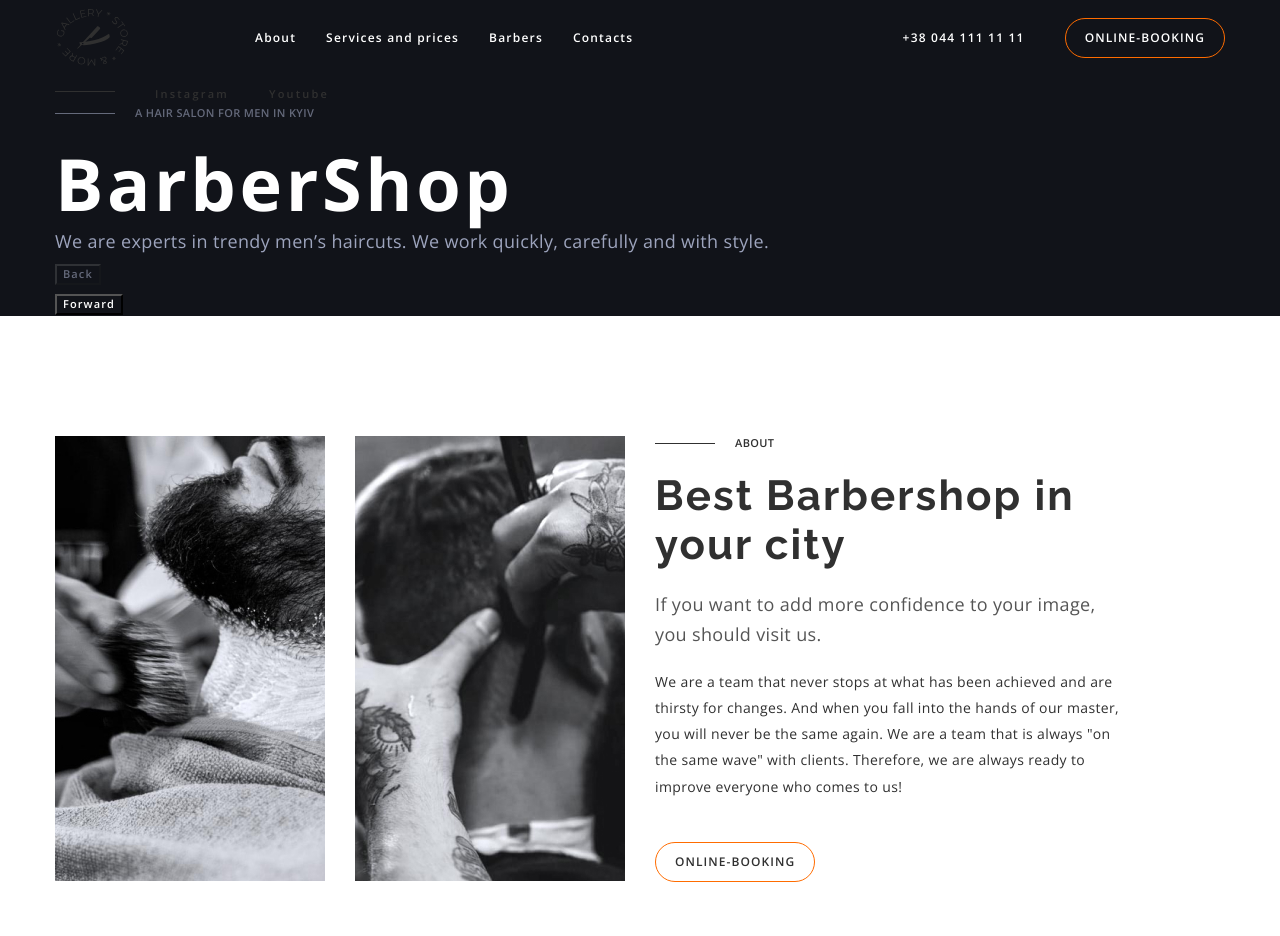
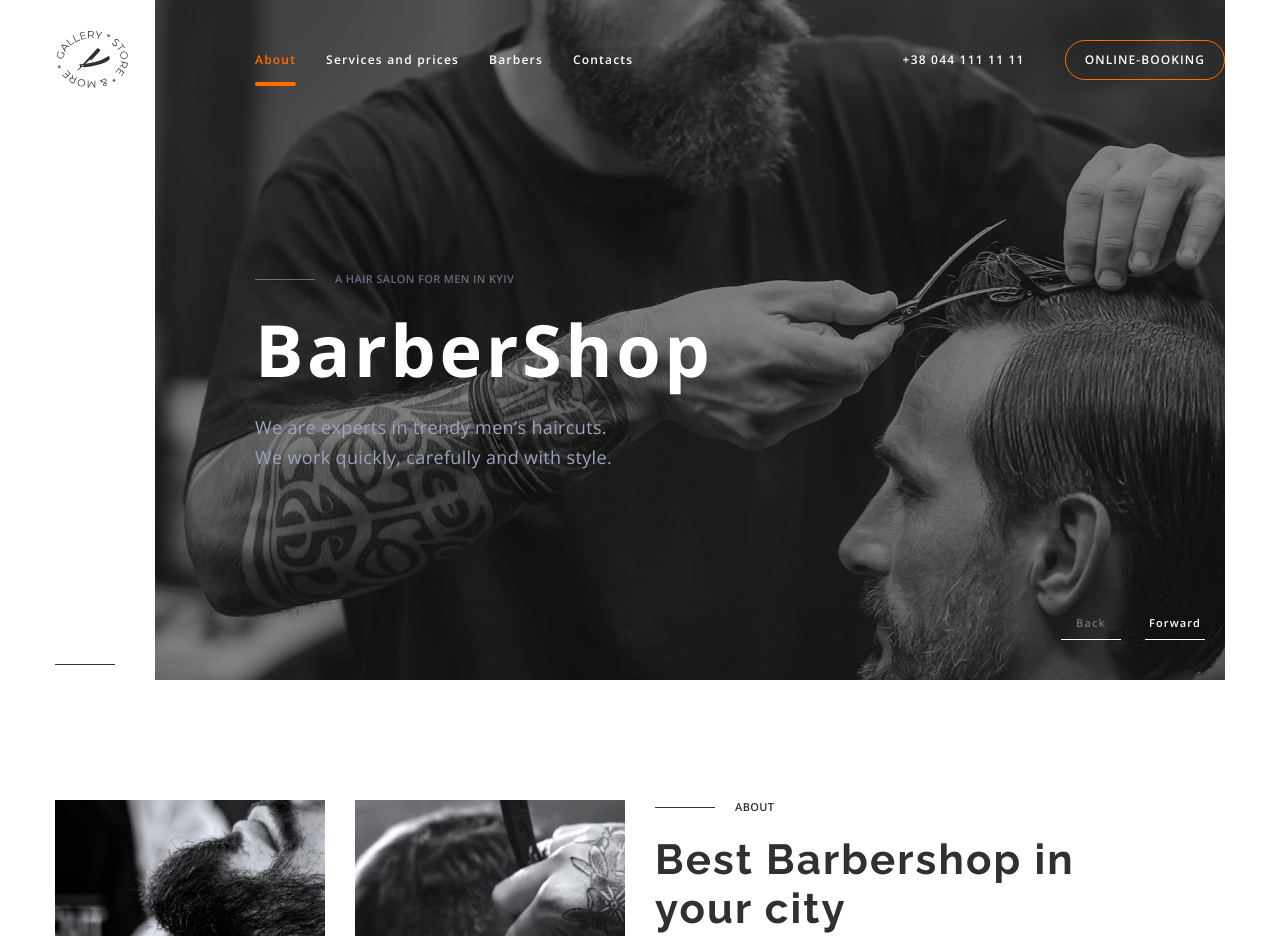
Before and after one commit to Dimentiy88/Barber-Shop, a plain HTML site: page index.html in a window 1280 px wide. Shown: the top 936 px of the page. Drawn offline with nearby package versions, Linux system fonts and the light colour scheme; files whose address does not match are found by name.

Commit message:
add 5-1/1_56\

```diff
--- a/css/style.css
+++ b/css/style.css
@@ -17,6 +17,9 @@
   /* Others */
   --indent: 30px;
   --items: 3;
+
+  --header-idx: 10;
+  --modal-idx: 100;
 }
 /* Base styles */
 
@@ -81,9 +84,10 @@ button {
 
 .container {
   width: 1200px;
+  margin-left: auto;
   margin-right: auto;
-  margin-left: auto;
-  padding: 0 15px;
+  padding-left: 15px;
+  padding-right: 15px;
 
   /* outline: 2px solid red;
   outline-offset: -2px; */
@@ -167,7 +171,13 @@ button {
 /* !Header styles */
 
 .header {
-  background-color: var(--main-bg-cl);
+  position: fixed;
+  top: 0;
+  z-index: var(--header-idx);
+
+  width: 100%;
+  padding: 22px 0;
+  /* background-color: var(--main-bg-cl); */
 }
 .header-container {
   display: flex;
@@ -189,6 +199,7 @@ button {
 .header-nav-item {
 }
 .header-nav-link {
+  position: relative;
   display: block;
   padding-top: 30px;
   padding-bottom: 30px;
@@ -202,11 +213,33 @@ button {
 .header-nav-link:focus {
   color: var(--accent-txt-cl);
 }
+
+.header-nav-link::after {
+  content: '';
+  position: absolute;
+  left: 0;
+  bottom: 12px;
+  display: block;
+  width: 100%;
+  height: 4px;
+  border-radius: 4px;
+}
+
+.header-nav-link.current {
+  color: var(--accent-txt-cl);
+}
+
+.header-nav-link.current::after,
+.header-nav-link:hover::after,
+.header-nav-link:focus::after {
+  background-color: var(--accent-bg-cl);
+}
 .header-contact {
   display: block;
   padding-top: 30px;
   padding-bottom: 30px;
   margin-right: 40px;
+
   font-weight: 600;
   font-size: 12px;
   line-height: 1.33;
@@ -218,12 +251,23 @@ button {
   color: var(--accent-txt-cl);
 }
 .header-btn {
+  margin-right: 20px;
 }
 
 /* !Hero styles */
 
-.hero {
+/* .hero {
   background-color: var(--main-bg-cl);
+} */
+
+.hero-container {
+  position: relative;
+  display: flex;
+}
+.hero-left-side {
+  width: 100px;
+  display: flex;
+  align-items: flex-end;
 }
 .media {
   display: flex;
@@ -248,29 +292,56 @@ button {
 .media-link:focus {
   color: var(--accent-txt-cl);
 }
+
+.hero-right-side {
+  flex-grow: 1;
+  padding-top: 272px;
+  padding-bottom: 208px;
+  padding-left: 100px;
+
+  background-image: url(../images/hero/slider-img-3.jpg);
+  background-color: var(--main-bg-cl);
+  background-position: center;
+  background-size: cover;
+}
 .hero-title {
+  margin-bottom: 20px;
   font-size: 72px;
   line-height: 1.18;
   letter-spacing: 0.05em;
   color: var(--secondary-txt-cl);
 }
 .hero-desc {
+  width: 360px;
   color: var(--gray-cl);
 }
 
 /* !Slider styles */
 
 .slider-controls {
+  position: absolute;
+  bottom: 40px;
+  right: 35px;
+  gap: 24px;
+
+  display: flex;
+  align-items: center;
 }
 .slider-controls-item {
 }
 .slider-controls-btn {
+  width: 60px;
+  padding: 0;
+  padding-bottom: 8px;
+
   font-weight: 600;
   font-size: 11px;
   line-height: 1.36;
   letter-spacing: 0.1em;
   color: var(--secondary-txt-cl);
 
+  border: none;
+  border-bottom: 1px solid var(--secondary-bg-cl);
   background-color: transparent;
 }
 .slider-controls-btn[disabled] {
@@ -443,6 +514,15 @@ button {
 }
 .team-img {
 }
+.team-label {
+  width: 90%;
+  padding: 30px;
+
+  color: #f7f7f7;
+  background-color: rgb(17, 19, 25, 0.2);
+  backdrop-filter: blur(3px);
+  border-radius: 10px;
+}
 .team-subtitle {
   margin-bottom: 3px;
   font-weight: 400;
--- a/index.html
+++ b/index.html
@@ -42,7 +42,7 @@
         <nav class="header-nav">
           <ul class="header-nav-list list">
             <li class="header-nav-item">
-              <a class="header-nav-link link" href="#about">About</a>
+              <a class="header-nav-link current link" href="#about">About</a>
             </li>
             <li class="header-nav-item">
               <a class="header-nav-link link" href="#price">Services and prices</a>
@@ -62,7 +62,8 @@
     <main>
       <!-- Hero section -->
       <section class="hero">
-        <div class="container">
+        <div class="hero-container container">
+          <div class="hero-left-side">
             <ul class="media list">
               <li class="media-item">
                 <a
@@ -85,11 +86,14 @@
                 </a>
               </li>
             </ul>
+          </div>
+          <div class="hero-right-side">
             <p class="uppertitle uppertitle-light">A hair salon for men in Kyiv</p>
             <h1 class="hero-title">BarberShop</h1>
             <p class="hero-desc">
               We are experts in trendy men’s haircuts. We work quickly, carefully and with style.
             </p>
+          </div>
           <!-- Slider controls -->
           <ul class="slider-controls list">
             <li class="slider-controls-item">
@@ -232,6 +236,7 @@
                 width="370"
                 height="346"
               />
+              <p class="team-label">Lorem ipsum dolor sit amet, consectetur adipisicing elit.</p>
               <div class="team-wrapper">
                 <h3 class="team-subtitle">John Smith</h3>
                 <p class="team-position">Extreme Barber</p>
@@ -299,6 +304,7 @@
                 width="370"
                 height="346"
               />
+              <p class="team-label">Lorem ipsum dolor sit amet, consectetur adipisicing elit.</p>
               <div class="team-wrapper">
                 <h3 class="team-subtitle">Michele Doe</h3>
                 <p class="team-position">Extreme Barber</p>
@@ -366,6 +372,7 @@
                 width="370"
                 height="346"
               />
+              <p class="team-label">Lorem ipsum dolor sit amet, consectetur adipisicing elit.</p>
               <div class="team-wrapper">
                 <h3 class="team-subtitle">Alan Black</h3>
                 <p class="team-position">Extreme Barber</p>
```
Also changed, not shown: images/hero/slider-img-3.jpg (added). Lines whose indentation alone changed are shown as unchanged.
